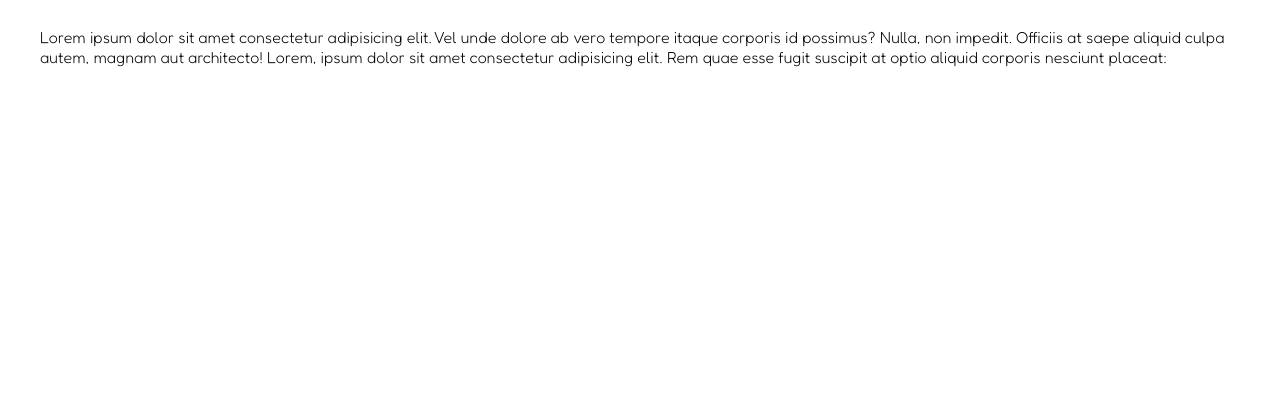
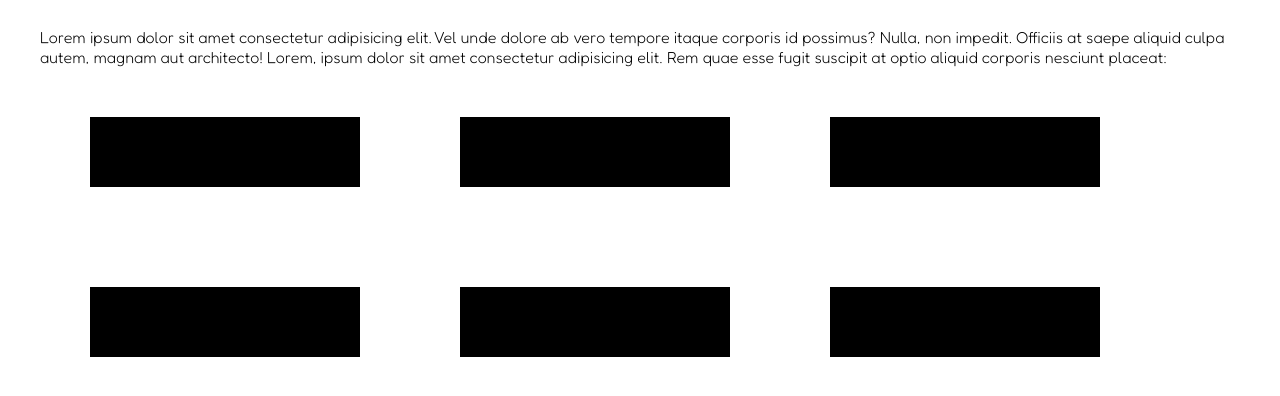
Before and after one commit to martinaapalazzi/html-css-float-cards, a plain HTML site: page index.html in a window 1280 px wide. Shown: the part 72-468 px from the top of the page. Drawn offline with Linux system fonts and the light colour scheme.

Commit message:
Aggiunta .columns & edited it

```diff
--- a/css/style.css
+++ b/css/style.css
@@ -7,10 +7,7 @@
 
 
 
-
-
 /* GENERAL */
-
 html {
     font-family: 'Fredoka', sans-serif;
 }
@@ -19,8 +16,6 @@ html {
     margin: 0 auto;
     max-width: 1200px;
 }
-
-
 
 
 
@@ -34,7 +29,11 @@ h1 {
 
 
 
-
-
-
 /* MAIN */
+.columns {
+    width: 270px;
+    height: 70px;
+    background-color: black;
+    float: left;
+    margin: 50px;
+}
--- a/index.html
+++ b/index.html
@@ -16,26 +16,44 @@
 
 
 <body>
-    <header>
-        <div class="MAIN-CONTAINER">
+    <div class="MAIN-CONTAINER">
+        <header>
             <h1>
                 Meet Our Team
             </h1>
             <p>
                 Lorem ipsum dolor sit amet consectetur adipisicing elit. Vel unde dolore ab vero tempore itaque corporis id possimus? Nulla, non impedit. Officiis at saepe aliquid culpa autem, magnam aut architecto! Lorem, ipsum dolor sit amet consectetur adipisicing elit. Rem quae esse fugit suscipit at optio aliquid corporis nesciunt placeat:
             </p>
+        </header>
 
-        </div>
+        <main>
+            <div class="columns clearfix">
+
+            </div>
+
+            <div class="columns clearfix">
+
+            </div>
+
+            <div class="columns clearfix">
+
+            </div>
+
+            <div class="columns clearfix">
+
+            </div>
+
+            <div class="columns clearfix">
+
+            </div>
+
+            <div class="columns clearfix">
+
+            </div>
 
 
+        </main>
 
-
-    </header>
-
-    <main>
-
-
-
-    </main>
+    </div>
 </body>
 </html>
```
